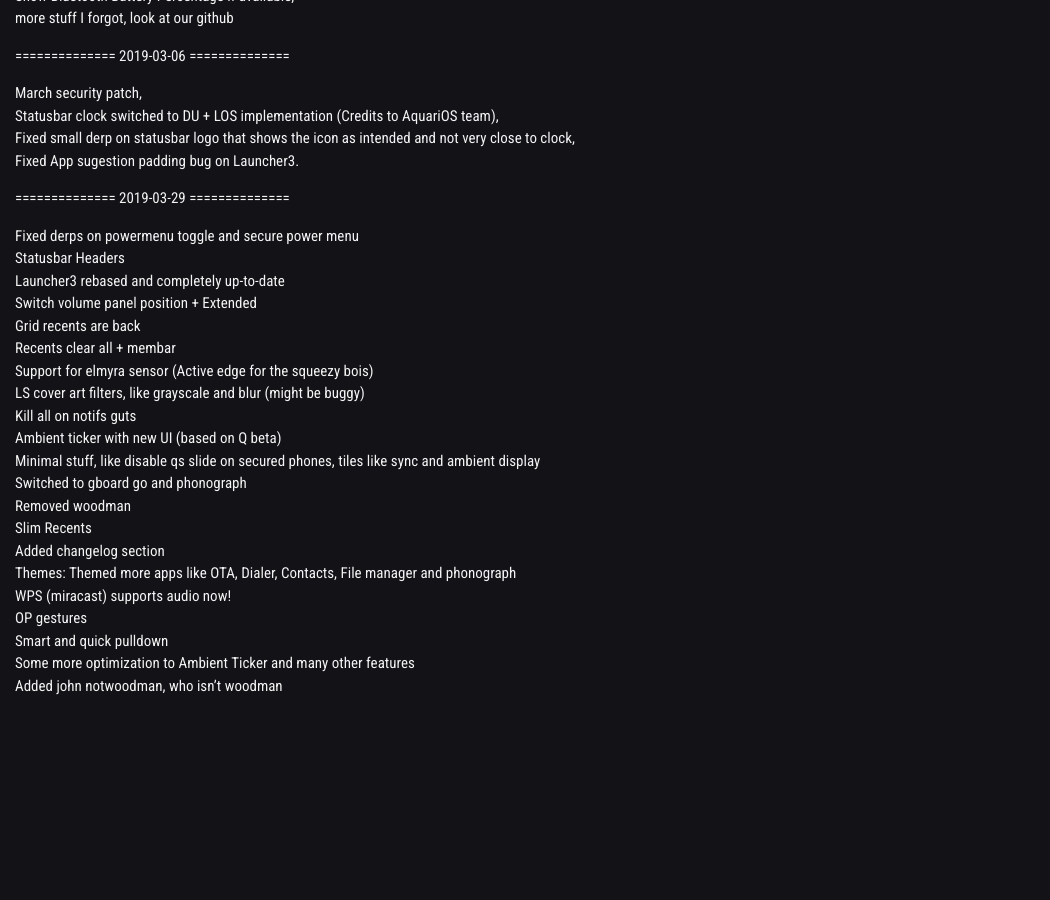
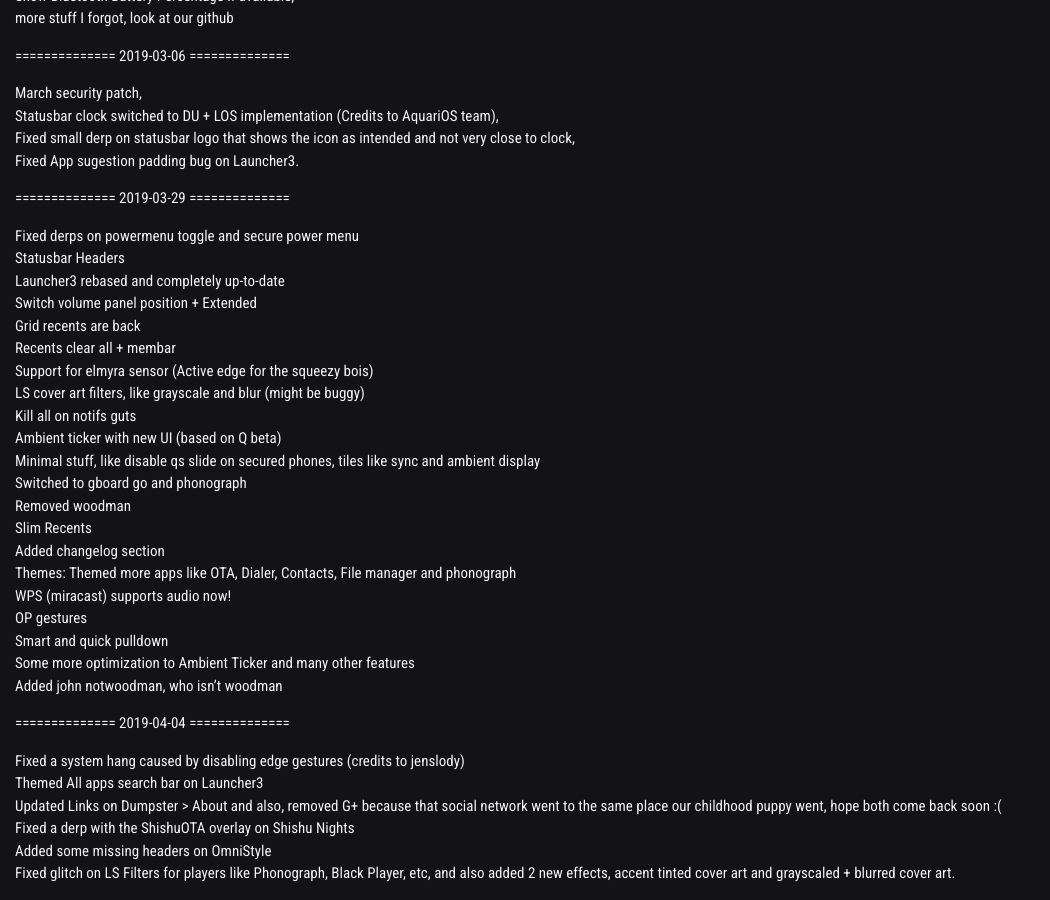
Before and after one commit to tyazx/BootleggersROM-Devices.github.io, a Jekyll site: the page built from _changelog/j53gxx.md, in a window 1280 px wide and 900 px high, scrolled down 1838 px. Shown: the whole window, without its empty margins (0-1050 px from the left). Built offline with Jekyll 4.4.1, drawn with Linux system fonts in a browser that asks for light colours; nearby versions of some CDN libraries; before the commit the page ends 2550 px from its top, so only the background shows below that.

Commit message:
Update j53gxx.

```diff
--- a/_changelog/j53gxx.md
+++ b/_changelog/j53gxx.md
@@ -160,3 +160,14 @@ layout:changelayout
  * Smart and quick pulldown
  * Some more optimization to Ambient Ticker and many other features
  * Added john notwoodman, who isn't woodman
+
+==============
+  2019-04-04
+==============
+
+ * Fixed a system hang caused by disabling edge gestures (credits to jenslody)
+ * Themed All apps search bar on Launcher3
+ * Updated Links on Dumpster > About and also, removed G+ because that social network went to the same place our childhood puppy went, hope both come back soon :(
+ * Fixed a derp with the ShishuOTA overlay on Shishu Nights
+ * Added some missing headers on OmniStyle
+ * Fixed glitch on LS Filters for players like Phonograph, Black Player, etc, and also added 2 new effects, accent tinted cover art and grayscaled + blurred cover art.
```
Also changed, not shown: _devices/j53gxx.md (+4 -4 lines).
